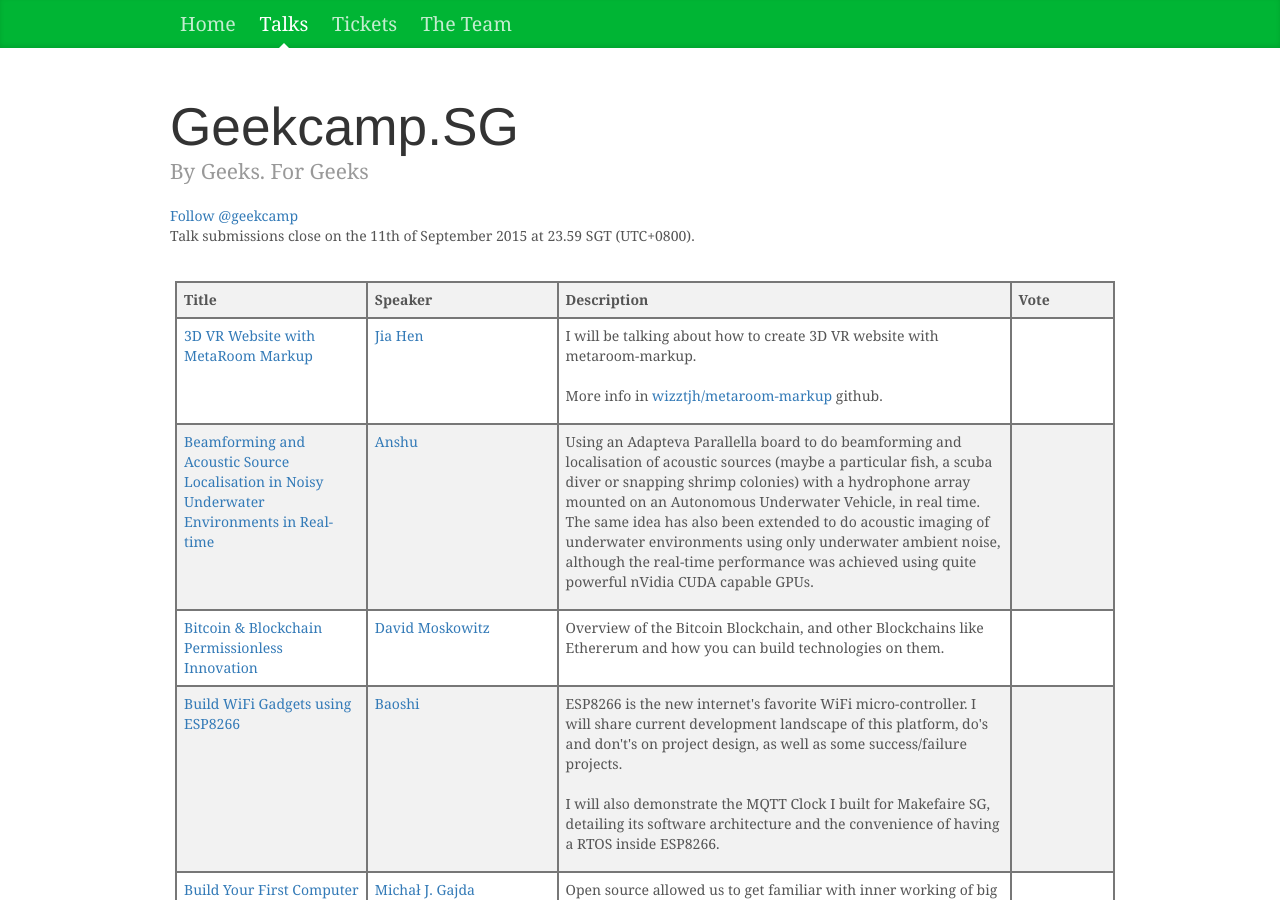
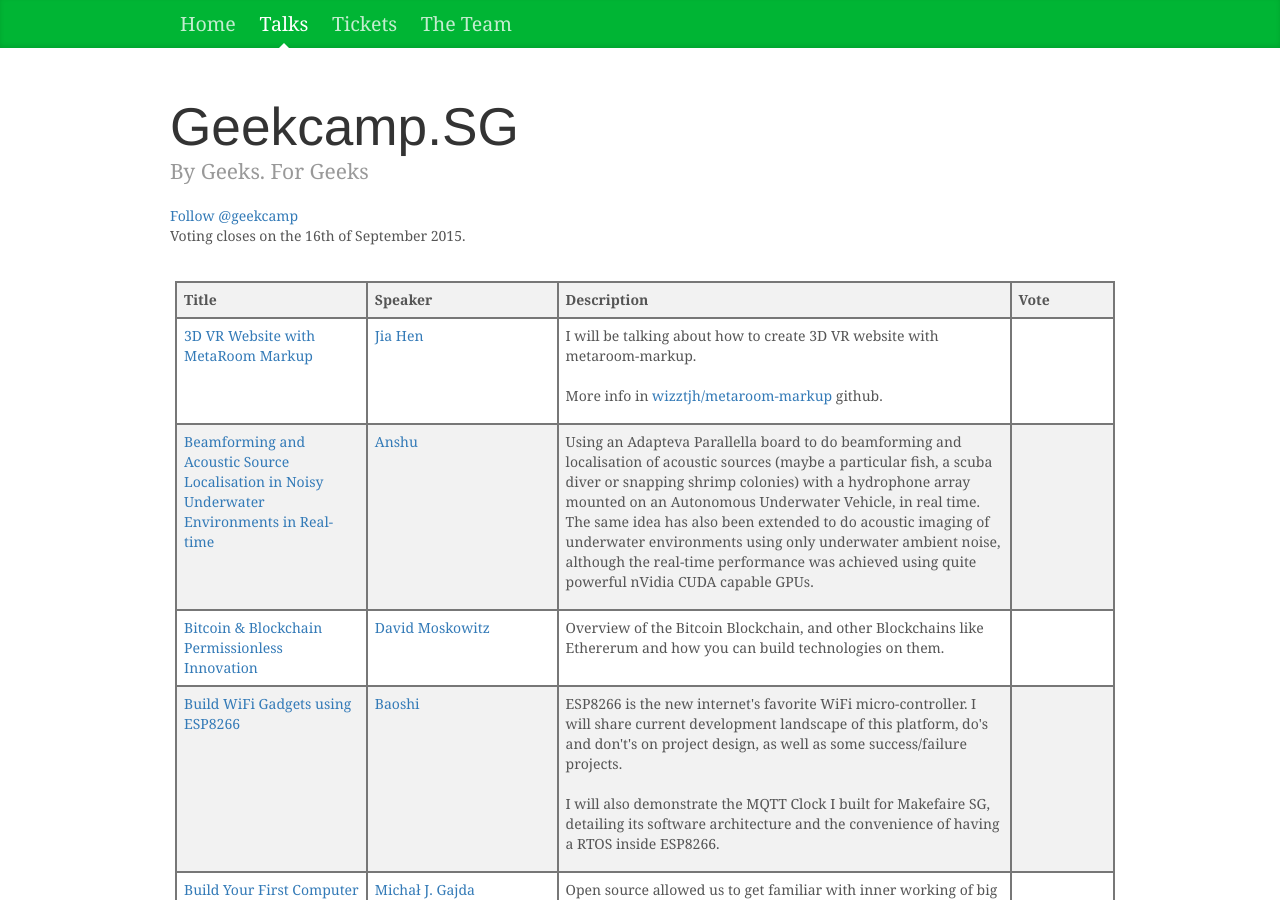
Before and after one commit to geekcampsg/website-2016, a Jekyll site: the page built from talks.html, in a window 1280 px wide and 900 px high. Built offline with Jekyll 4.4.1, drawn with Linux system fonts in a browser that asks for light colours; comment, search, counter and statistics services are not loaded.

Commit message:
Remove submission deadline, add voting deadline.

```diff
--- a/talks.html
+++ b/talks.html
@@ -23,7 +23,7 @@ description: Attending Geekcamp.SG 2015? Vote for the talks you're interested in
       href="https://twitter.com/geekcamp">
       Follow @geekcamp</a>
     <p>
-      Talk submissions close on the 11th of September 2015 at 23.59 SGT (UTC+0800).
+      Voting closes on the 16th of September 2015.
     </p>
   </div>
 
```
Also changed, not shown: index.html (+2 -15 lines).
